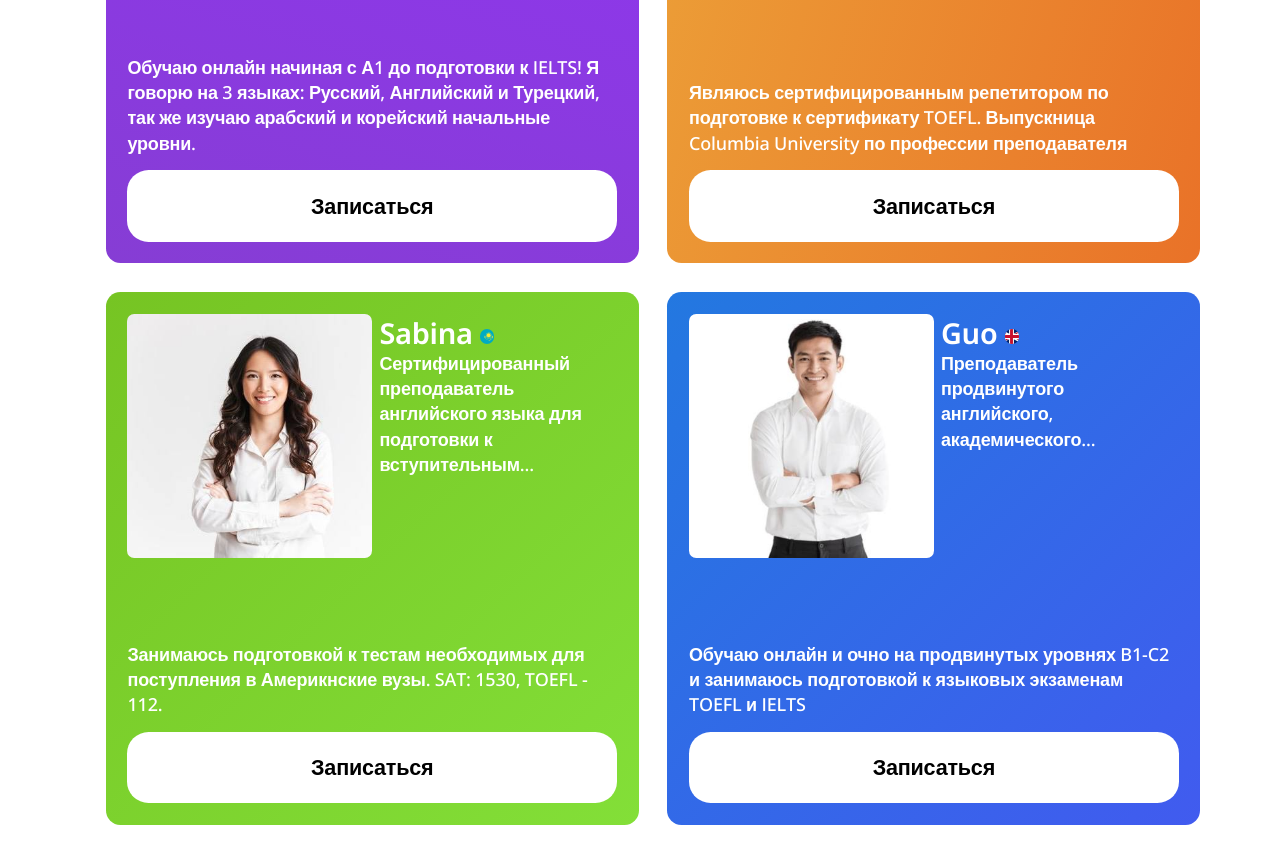
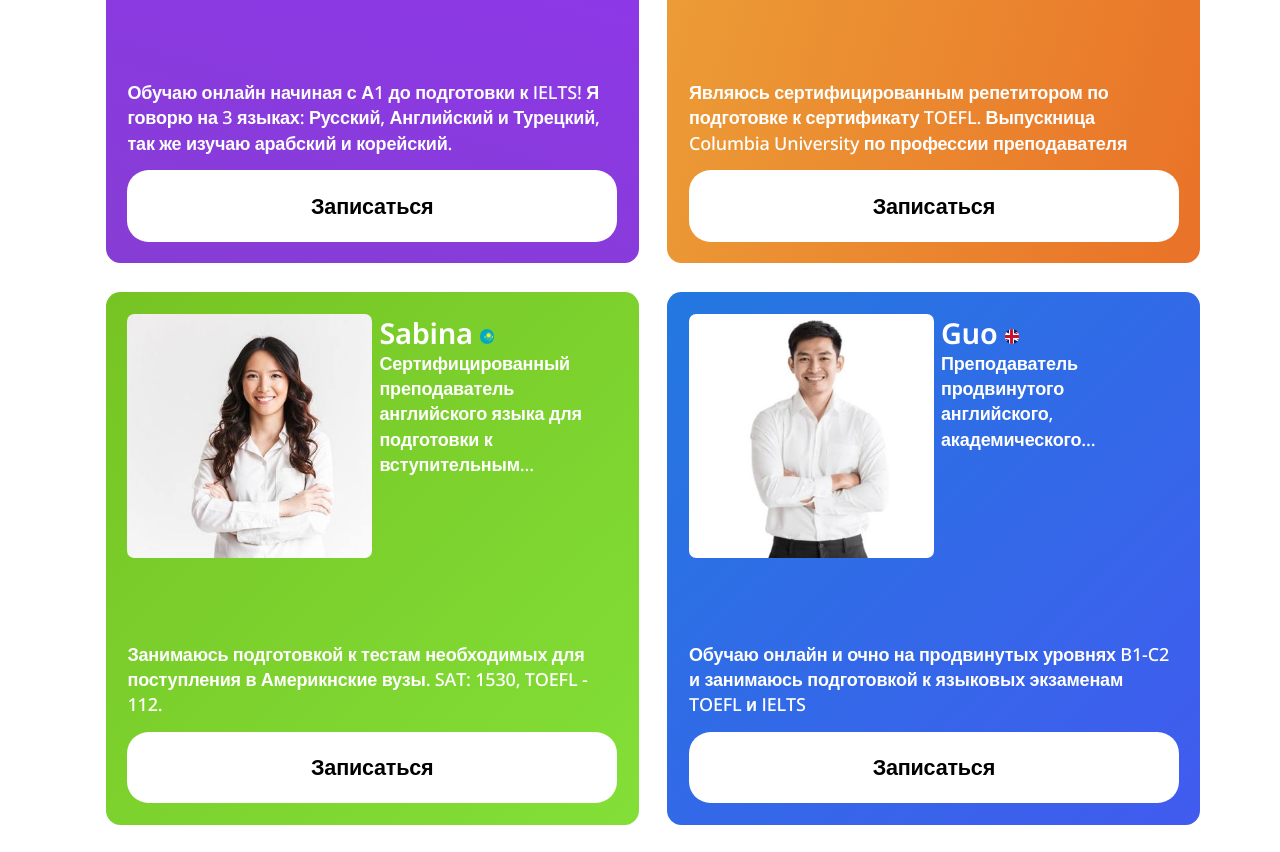
Before and after one commit to hlebuska/GoSchool-Landing, a plain HTML site: page index.html in a window 1280 px wide. Shown: the part 2000-2852 px from the top of the page. Drawn offline with nearby package versions, Linux system fonts and the light colour scheme.

Commit message:
card fix

```diff
--- a/index.html
+++ b/index.html
@@ -117,7 +117,7 @@
             </div>
             <div class="card-bottom">
               <p class="card-text">Обучаю онлайн начиная с А1 до подготовки к IELTS!
-                Я говорю на 3 языках: Русский, Английский и Турецкий, так же изучаю арабский и корейский начальные уровни.</p>
+                Я говорю на 3 языках: Русский, Английский и Турецкий, так же изучаю арабский и корейский.</p>
               <button class="sign-up modal-button">Записаться</button>
             </div>
           </div>
```
